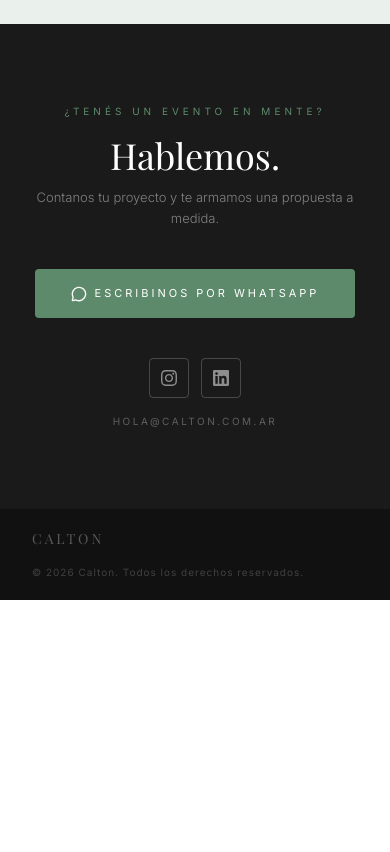
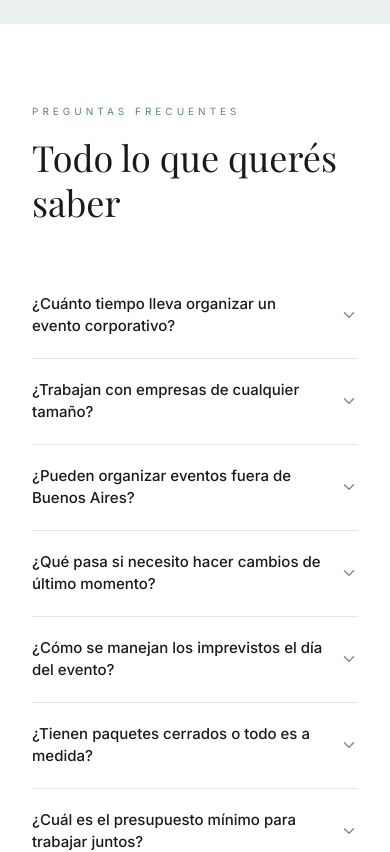
Before and after one commit to gastonmunoz/somosmenta, a Next.js app: page / in a window 390 px wide. Shown: the part 7100-7952 px from the top of the page. Before the commit the page ends 7700 px from the top, so only its background shows below. Built offline with nearby package versions, Linux system fonts and the light colour scheme.

Commit message:
feat: add interactive FAQ accordion section

```diff
--- a/src/app/page.tsx
+++ b/src/app/page.tsx
@@ -4,6 +4,7 @@ import Services from "@/components/sections/Services";
 import About from "@/components/sections/About";
 import Process from "@/components/sections/Process";
 import Wizard from "@/components/sections/Wizard";
+import FAQ from "@/components/sections/FAQ";
 import Contact from "@/components/sections/Contact";
 import Footer from "@/components/Footer";
 
@@ -16,6 +17,7 @@ export default function Home() {
       <About />
       <Process />
       <Wizard />
+      <FAQ />
       <Contact />
       <Footer />
     </main>
--- /dev/null
+++ b/src/components/sections/FAQ.tsx
@@ -0,0 +1,124 @@
+"use client";
+
+import { useState } from "react";
+import { motion, AnimatePresence } from "framer-motion";
+import { ChevronDown } from "lucide-react";
+
+const FAQS = [
+  {
+    question: "¿Cuánto tiempo lleva organizar un evento corporativo?",
+    answer:
+      "Depende de la escala. Para eventos de hasta 100 personas, trabajamos con un mínimo de 3 semanas. Para lanzamientos o conferencias de mayor envergadura, recomendamos entre 6 y 12 semanas para asegurar disponibilidad de venue, proveedores y producción.",
+  },
+  {
+    question: "¿Trabajan con empresas de cualquier tamaño?",
+    answer:
+      "Sí. Tenemos experiencia tanto con startups de 20 personas como con corporaciones de más de 1.000 empleados. La propuesta siempre se adapta a la escala y al presupuesto disponible.",
+  },
+  {
+    question: "¿Pueden organizar eventos fuera de Buenos Aires?",
+    answer:
+      "Sí. Operamos en todo el país y con capacidad para eventos en Latinoamérica. Contamos con una red de proveedores locales en las principales ciudades, lo que nos permite mantener los mismos estándares sin importar la locación.",
+  },
+  {
+    question: "¿Qué pasa si necesito hacer cambios de último momento?",
+    answer:
+      "Asignamos un producer dedicado a cada proyecto que actúa como punto de contacto único. Los cambios se gestionan en tiempo real; somos agnósticos al caos porque está incorporado en nuestro proceso.",
+  },
+  {
+    question: "¿Cómo se manejan los imprevistos el día del evento?",
+    answer:
+      "Todos nuestros proyectos incluyen un plan de contingencia documentado antes del evento: proveedores alternativos, protocolos de comunicación y un equipo presencial durante la producción. El día D, nosotros resolvemos; vos disfrutás.",
+  },
+  {
+    question: "¿Tienen paquetes cerrados o todo es a medida?",
+    answer:
+      "Mayormente a medida. Tenemos estructuras de servicio que funcionan como punto de partida (logística, producción, experiencia completa), pero nunca envasamos un evento genérico. Cada brief da lugar a una propuesta específica.",
+  },
+  {
+    question: "¿Cuál es el presupuesto mínimo para trabajar juntos?",
+    answer:
+      "No tenemos un mínimo fijo publicado porque varía según el tipo de evento. La mejor forma de entender si somos la opción correcta es completar el brief — en 24 horas te respondemos con un rango estimado y una propuesta preliminar.",
+  },
+];
+
+export default function FAQ() {
+  const [openIndex, setOpenIndex] = useState<number | null>(null);
+
+  const toggle = (index: number) => {
+    setOpenIndex((prev) => (prev === index ? null : index));
+  };
+
+  return (
+    <section id="faq" className="bg-white py-20 md:py-28 px-8 md:px-12">
+      <div className="max-w-3xl mx-auto">
+        <motion.div
+          initial={{ opacity: 0, y: 24 }}
+          whileInView={{ opacity: 1, y: 0 }}
+          viewport={{ once: true }}
+          transition={{ duration: 0.6, ease: [0.23, 1, 0.32, 1] }}
+          className="mb-12"
+        >
+          <p className="text-[10px] tracking-[4px] uppercase text-[var(--sage)] mb-4">
+            Preguntas frecuentes
+          </p>
+          <h2
+            className="text-4xl md:text-5xl font-normal text-[var(--black)] leading-tight"
+            style={{ fontFamily: "var(--font-playfair)" }}
+          >
+            Todo lo que querés saber
+          </h2>
+        </motion.div>
+
+        <motion.div
+          initial={{ opacity: 0, y: 24 }}
+          whileInView={{ opacity: 1, y: 0 }}
+          viewport={{ once: true }}
+          transition={{ duration: 0.6, delay: 0.12, ease: [0.23, 1, 0.32, 1] }}
+          className="divide-y divide-[#1A1A1A]/10"
+        >
+          {FAQS.map((faq, index) => {
+            const isOpen = openIndex === index;
+            return (
+              <div key={index}>
+                <button
+                  onClick={() => toggle(index)}
+                  className="w-full flex items-center justify-between py-5 text-left gap-4 group"
+                  aria-expanded={isOpen}
+                >
+                  <span className="text-[15px] font-medium text-[var(--black)] group-hover:text-[var(--sage)] transition-colors duration-200">
+                    {faq.question}
+                  </span>
+                  <motion.span
+                    animate={{ rotate: isOpen ? 180 : 0 }}
+                    transition={{ duration: 0.25, ease: [0.23, 1, 0.32, 1] }}
+                    className="flex-shrink-0 text-[var(--gray-text)]"
+                  >
+                    <ChevronDown size={18} />
+                  </motion.span>
+                </button>
+
+                <AnimatePresence initial={false}>
+                  {isOpen && (
+                    <motion.div
+                      key="answer"
+                      initial={{ opacity: 0, height: 0 }}
+                      animate={{ opacity: 1, height: "auto" }}
+                      exit={{ opacity: 0, height: 0 }}
+                      transition={{ duration: 0.3, ease: [0.23, 1, 0.32, 1] }}
+                      className="overflow-hidden"
+                    >
+                      <p className="pb-5 text-[14px] leading-relaxed text-[var(--gray-text)]">
+                        {faq.answer}
+                      </p>
+                    </motion.div>
+                  )}
+                </AnimatePresence>
+              </div>
+            );
+          })}
+        </motion.div>
+      </div>
+    </section>
+  );
+}
```
